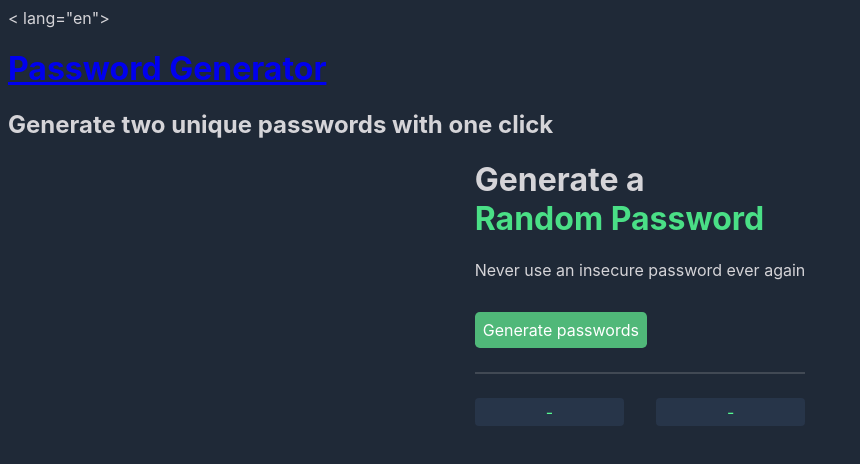
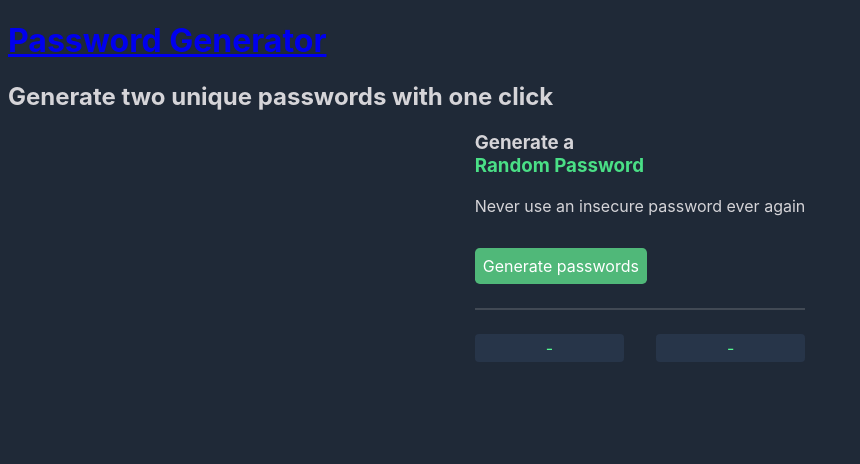
Before and after one commit to zoethesullivan/passwordGenerator, a plain HTML site: page index.html in a window 1280 px wide. Shown: the whole page, without its empty margins (0-860 px from the left). Drawn offline with Linux system fonts and the light colour scheme.

Commit message:
upate index

```diff
--- a/index.html
+++ b/index.html
@@ -1,25 +1,23 @@
 <!DOCTYPE html>
-< lang="en">
+<lang="en">
   <head>
     <meta charset="UTF=8">
     <meta name="viewport" content="width=device-width, initial-scale=1.0">
     <title>passwordGenerator</title>
     <link href="assets/css/styles.css" rel='stylesheet' type='text/css'>
   </head>
-
-  <div><!-- content wrapper -->
+  <body>
+    <div><!-- BEGIN CONTENT WRAPPER -->
       <h1>
         <a href="/">Password Generator</a>
       </h1>
-
     <main>
       <h2>Generate two unique passwords with one click</h2>
       <div class="wrapper">
-        <header>
-          <h1 id="header-line-one">Generate a
-          <br/> <strong id="header-line-two">Random Password</strong></h1>
+        <h3 id="header-line-one">Generate a
+          <br/> <strong id="header-line-two">Random Password</strong>
+        </h3>
         <p>Never use an insecure password ever again</p>
-        </header>
         <button id="generate-passwords">Generate passwords</button>
         <hr>
         <div class="flex">
@@ -27,10 +25,8 @@
           <div id="password-two" class="password-field"> - </div>
         </div>
       </div>
-
-</main></div>
-
-    </div>
+    </main>
+  </div><!-- END CONTENT WRAPPER-->
 
   <script src="assets/js/scripts.js"></script>
 </body>
```
Lines whose indentation alone changed are shown as unchanged.
